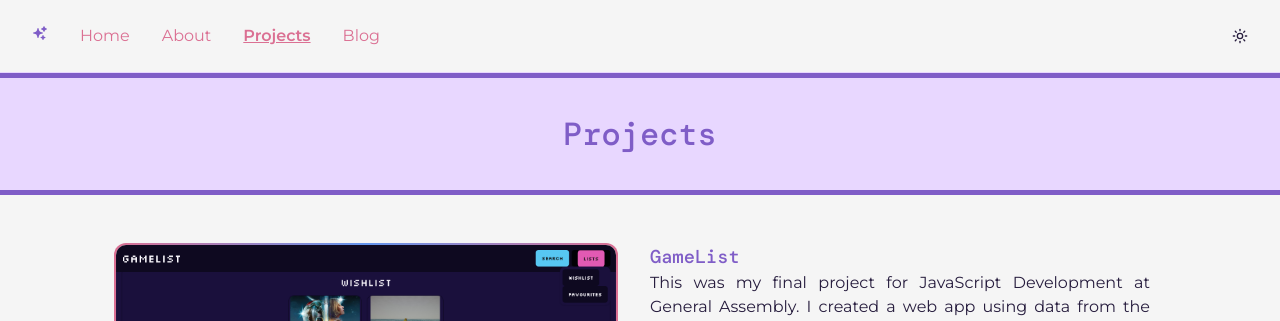
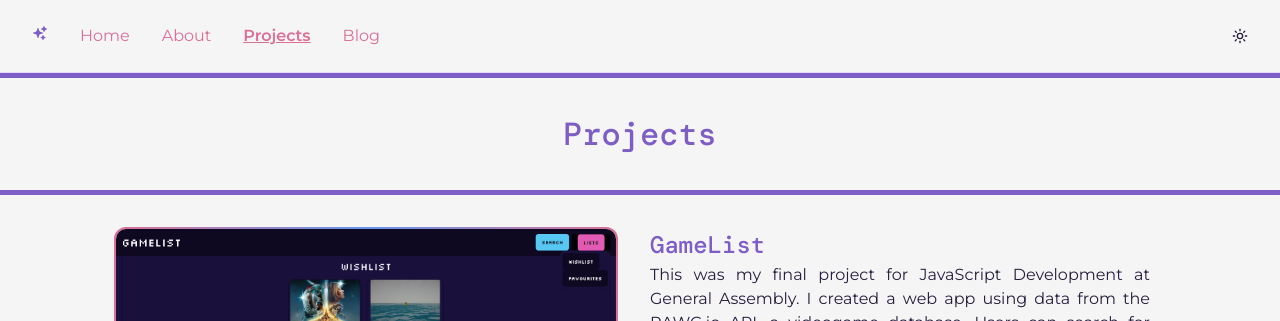
Before and after one commit to mchlol/portfolio-23, a React (Vite) app: page /projects in a window 1280 px wide. Shown: the top 321 px of the page. Built offline with nearby package versions, Linux system fonts and the light colour scheme; no server answers.

Commit message:
adjust header margin

```diff
--- a/src/App.css
+++ b/src/App.css
@@ -48,6 +48,7 @@ html {
 #root {
   margin: 0;
   min-height: 100%;
+  background-color: inherit;
 }
 
 .layout {
@@ -92,6 +93,10 @@ h2 {
   font-size: 2rem;
 }
 
+h3 {
+  font-size: 1.5rem;
+}
+
 ul {
   list-style-type: "\2726   ";
 }
@@ -124,8 +129,7 @@ h2 {
 }
 
 .section-header {
-  background: var(--accentColour);
-  margin: 0 0 1em 0;
+  margin: 0;
   padding: 1em;
   border-bottom: 5px solid var(--accentColourStrong);
   border-top: 5px solid var(--accentColourStrong);
@@ -147,6 +151,10 @@ button {
   text-align: center;
 }
 
+.glass {
+  background-color:rgba(245,245,245,0.8);
+  backdrop-filter: blur(5px);
+}
 
 /* nav */
 
@@ -208,11 +216,6 @@ footer ul {
   justify-content: space-evenly;
   padding: 0;
   gap: 2em;
-}
-
-footer ul {
-  list-style-type: none;
-  margin: 0 2em;
 }
 
 .nav--left {
@@ -443,6 +446,7 @@ button:focus {
   justify-content: center;
   align-items: center;
   gap: 1em;
+  margin-top: 1em;
 }
 
 .about-section-text {
@@ -634,9 +638,12 @@ button:focus {
 
 /* blog */
 
-.blog-header,
+.blog-header {
+  margin: 0 auto;
+}
+
 .blog-wrapper {
-  margin: 0 auto;
+  margin: 1em 0;
 }
 
 .posts-wrapper {
@@ -786,7 +793,10 @@ footer {
   border-top: 1px solid var(--accentColour);
 }
 
-
+footer ul {
+  list-style-type: none;
+  margin: 0 2em;
+}
 
 /* silly stuff */
 
--- a/src/pages/blog/post.jsx
+++ b/src/pages/blog/post.jsx
@@ -79,6 +79,7 @@ export default function SinglePost() {
 
     return (
         <main>
+        <h2 className="section-header">blog</h2>
             {
                 !loading
                 ?
```
